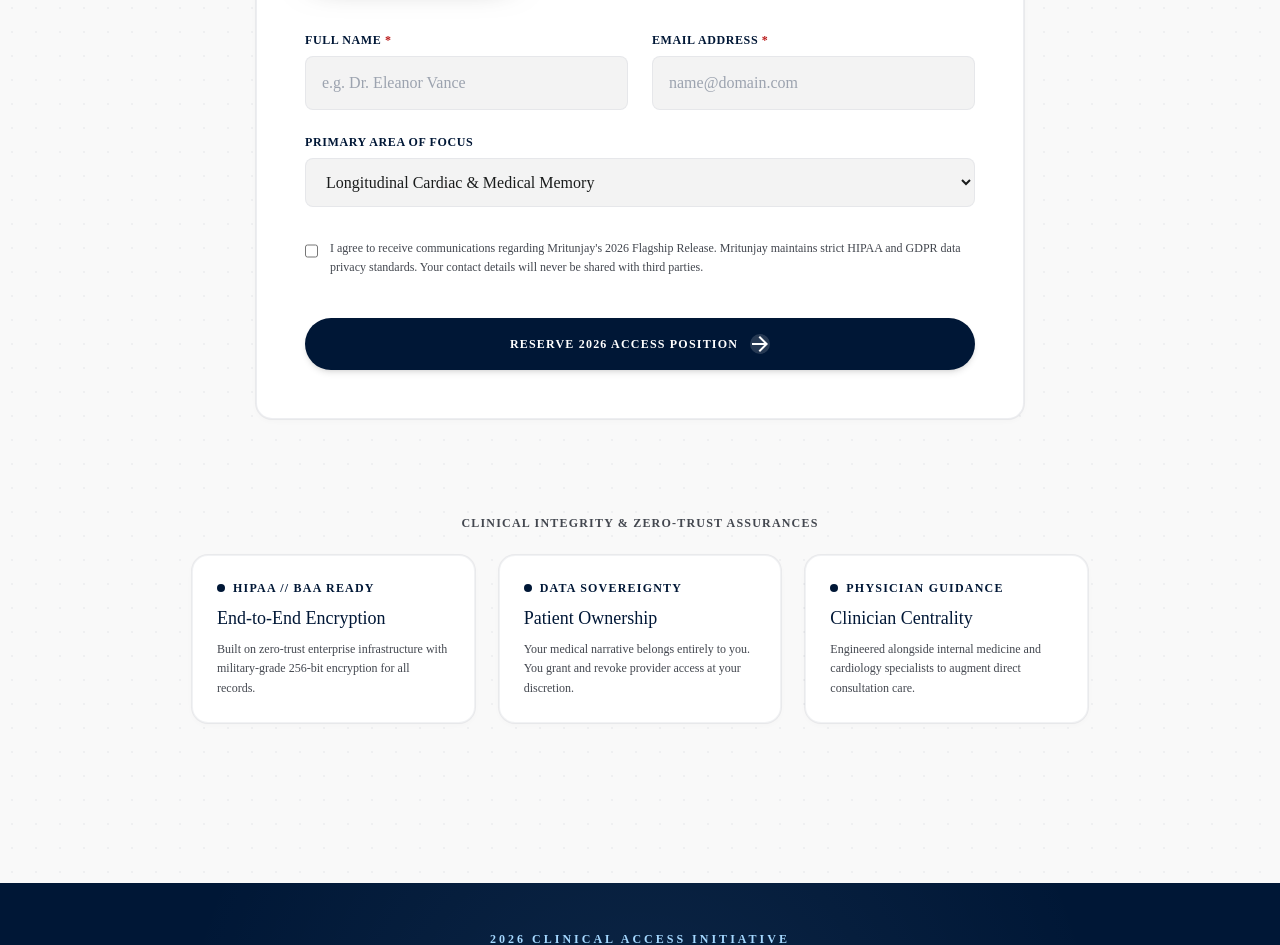
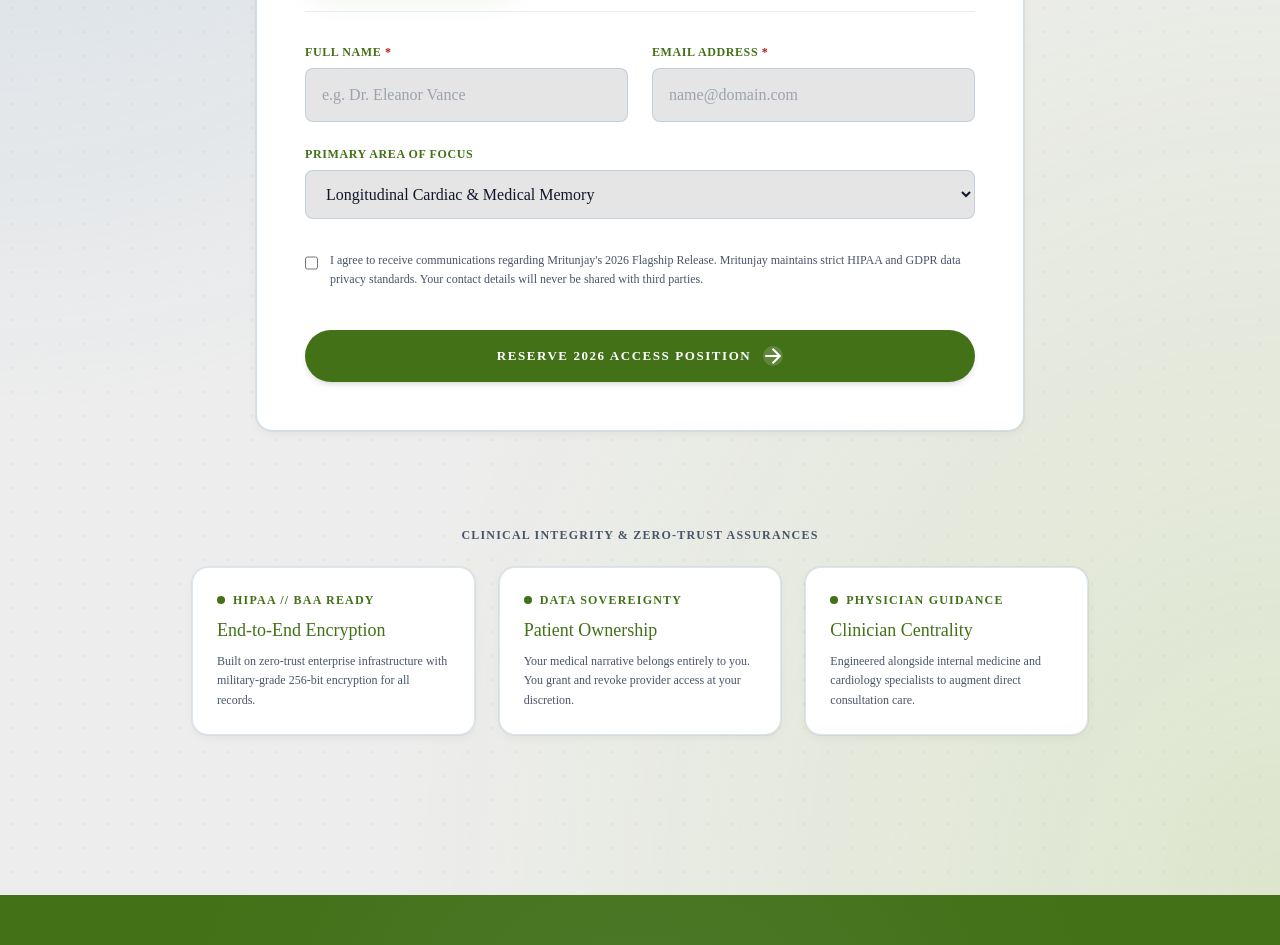
Before and after one commit to mrityunjay-health/mrityunjay-website, a Next.js app: page /waitlist in a window 1280 px wide. Shown: the part 700-1645 px from the top of the page. Built offline with nearby package versions, Linux system fonts and the light colour scheme.

Commit message:
update the theme now will design the background

```diff
--- a/app/globals.css
+++ b/app/globals.css
@@ -18,9 +18,9 @@
 }
 
 :root {
-  --background: #f9f9f9;
-  --foreground: #1a1c1c;
-  --primary: #001736;
+  --background: #EDEDED;
+  --foreground: #0F172A;
+  --primary: #437118;
 }
 
 html {
@@ -35,25 +35,28 @@ body {
 }
 
 ::selection {
-  background: #d6e3ff;
-  color: #001b3d;
+  background: #AFD06E;
+  color: #0F172A;
 }
 
 /* Background subtle clinical gradient */
 .bg-clinical-overlay {
-  background-color: #f9f9f9;
-  background-image: radial-gradient(rgba(0, 23, 54, 0.04) 1px, transparent 1px);
-  background-size: 24px 24px;
+  background-color: #EDEDED;
+  background-image:
+    radial-gradient(at 0% 0%, rgba(135, 174, 206, 0.35) 0px, transparent 50%),
+    radial-gradient(at 100% 100%, rgba(175, 208, 110, 0.25) 0px, transparent 50%),
+    radial-gradient(rgba(15, 23, 42, 0.05) 1px, transparent 1px);
+  background-size: 100% 100%, 100% 100%, 24px 24px;
 }
 
 /* Layer bridge gradient */
 .layer-bridge {
-  background: linear-gradient(to bottom, transparent, rgba(0, 23, 54, 0.02) 50%, transparent);
+  background: linear-gradient(to bottom, transparent, rgba(15, 23, 42, 0.03) 50%, transparent);
 }
 
 /* Artifact shadow */
 .artifact-shadow {
-  box-shadow: 0 4px 24px -12px rgba(0, 23, 54, 0.12), 0 0 0 1px rgba(209, 213, 219, 0.3);
+  box-shadow: 0 4px 24px -12px rgba(15, 23, 42, 0.1), 0 0 0 1px rgba(135, 174, 206, 0.2);
 }
 
 /* Scroll-reveal animation */
@@ -81,9 +84,14 @@ body {
   display: inline-block;
   width: 0.125rem;
   height: 1.25rem;
-  background: #001736;
+  background: #437118;
   margin-left: 0.25rem;
   vertical-align: middle;
+}
+
+/* Recolor black logo to Forest Green (#437118) */
+.theme-logo-filter {
+  filter: brightness(0) saturate(100%) invert(35%) sepia(87%) saturate(464%) hue-rotate(50deg) brightness(98%) contrast(92%);
 }
 @keyframes blink {
   50% { opacity: 0; }
--- a/app/thank-you/page.tsx
+++ b/app/thank-you/page.tsx
@@ -15,7 +15,7 @@ export default function ThankYou() {
             <img
               src="/logo_transparent.png"
               alt="Mritunjay Logo"
-              className="h-24 sm:h-28 w-auto object-contain drop-shadow-sm"
+              className="h-20 sm:h-24 w-auto object-contain theme-logo-filter drop-shadow-sm"
             />
           </div>
 
--- a/components/chat-interface.tsx
+++ b/components/chat-interface.tsx
@@ -115,7 +115,7 @@ export function ChatInterface(): ReactElement {
                   animate={{ opacity: 1, y: 0 }}
                   exit={{ opacity: 0, y: -10 }}
                   transition={{ duration: 0.3, ease: "easeOut" }}
-                  className="space-y-6 max-w-3xl mx-auto h-[1050px] sm:h-[850px] lg:h-[650px]"
+                  className="space-y-6 max-w-3xl mx-auto"
                 >
                   {/* Dialogue Stream */}
                   <div className="space-y-4">
--- a/components/contact.tsx
+++ b/components/contact.tsx
@@ -147,8 +147,8 @@ export function Contact(): ReactElement {
               <input type="hidden" name="Inquiry Type" value={inquiryType} />
 
               {!currentIsSignedIn ? (
-                <div className="flex flex-col items-center justify-center py-10 space-y-5 bg-surface-container-low border border-data-node/30 rounded-xl">
-                  <p className="font-body-md text-sm text-secondary text-center px-4">
+                <div className="flex flex-col items-center justify-center py-10 space-y-5 bg-surface-bright border border-dashed border-outline-variant rounded-xl">
+                  <p className="font-body-md text-sm text-on-surface-variant text-center px-4">
                     Please sign in to verify your identity before sending a direct message.
                   </p>
                   <div className="flex justify-center">
@@ -158,7 +158,7 @@ export function Contact(): ReactElement {
                         console.error("Login Failed");
                       }}
                       shape="pill"
-                      theme="filled_blue"
+                      theme="outline"
                       text="signin_with"
                     />
                   </div>
--- a/components/footer.tsx
+++ b/components/footer.tsx
@@ -60,7 +60,7 @@ export function Footer(): ReactElement {
                 <img
                   src="/logo_transparent.png"
                   alt="Mritunjay Logo"
-                  className="h-14 w-auto object-contain"
+                  className="h-14 w-auto object-contain theme-logo-filter"
                 />
               </Link>
               <p className="font-body-md text-secondary leading-relaxed">
--- a/components/how-it-works.tsx
+++ b/components/how-it-works.tsx
@@ -134,7 +134,7 @@ function ArtifactCard({
   readonly totalSteps: number;
 }): ReactElement {
   return (
-    <div className="bg-clinical-white border border-data-node/40 rounded-2xl sm:rounded-3xl shadow-double-bezel overflow-hidden p-5 sm:p-7 h-full flex flex-col justify-between">
+    <div className="bg-clinical-white border border-data-node/40 rounded-2xl sm:rounded-3xl shadow-double-bezel overflow-hidden p-5 sm:p-7 flex flex-col justify-between h-auto lg:h-full min-h-[320px]">
       <div>
         <div className="flex items-center justify-between pb-4 border-b border-data-node/20 mb-5">
           <div className="flex items-center gap-2">
--- a/components/nav.tsx
+++ b/components/nav.tsx
@@ -28,8 +28,8 @@ export function Nav(): ReactElement {
       <header
         className={`fixed top-0 w-full z-50 transition-all duration-300 ${
           isScrolled
-            ? "bg-clinical-white/90 backdrop-blur-md shadow-double-bezel border-b border-data-node/30"
-            : "bg-clinical-white/70 backdrop-blur-sm border-b border-data-node/10"
+            ? "bg-clinical-white/95 backdrop-blur-md shadow-[0_4px_20px_-2px_rgba(67,113,24,0.2)] border-b border-[#437118]/30"
+            : "bg-clinical-white/70 backdrop-blur-sm border-b border-[#437118]/10"
         }`}
       >
         <div className="max-w-container-max mx-auto px-4 sm:px-6 md:px-gutter flex justify-between items-center h-16 lg:h-[4.5rem]">
@@ -41,7 +41,7 @@ export function Nav(): ReactElement {
             <img
               src="/logo_transparent.png"
               alt="Mritunjay Logo"
-              className="h-14 lg:h-16 w-auto object-contain transition-transform duration-500 ease-out group-hover:scale-110 group-active:scale-95"
+              className="h-14 lg:h-16 w-auto object-contain transition-transform duration-500 ease-out group-hover:scale-110 group-active:scale-95 theme-logo-filter"
             />
           </Link>
 
--- a/tailwind.config.ts
+++ b/tailwind.config.ts
@@ -8,31 +8,31 @@ const config: Config = {
   theme: {
     extend: {
       colors: {
-        "outline-variant": "#c4c6d0",
-        "secondary-container": "#d9e1e3",
-        "data-node": "#D1D5DB",
-        "inverse-primary": "#a9c7ff",
-        "on-surface-variant": "#43474f",
-        "surface-variant": "#e2e2e2",
-        "on-background": "#1a1c1c",
-        "ink-black": "#1A1A1A",
-        "outline": "#747780",
-        "on-surface": "#1a1c1c",
+        "outline-variant": "#E2E8F0",
+        "secondary-container": "#F1F5F9",
+        "data-node": "#87AECE", // Sky Blue
+        "inverse-primary": "#F8FAFC",
+        "on-surface-variant": "#475569", // Slate 600 for subtitles
+        "surface-variant": "#F1F5F9",
+        "on-background": "#0F172A", // Slate 900 for premium dark text
+        "ink-black": "#0F172A",
+        "outline": "#87AECE", // Sky Blue
+        "on-surface": "#0F172A",
         "error": "#ba1a1a",
-        "surface-bright": "#f9f9f9",
-        "memory-glow": "#A5D8FF",
+        "surface-bright": "#FFFFFF",
+        "memory-glow": "#AFD06E", // Lime Green
         "primary": {
-          DEFAULT: "#001736",
-          fixed: "#d6e3ff",
-          container: "#002b5b",
+          DEFAULT: "#437118", // Forest Green for buttons
+          fixed: "#AFD06E", // Lime Green
+          container: "#87AECE", // Sky Blue
         },
-        "secondary": "#586062",
-        "background": "#f9f9f9",
+        "secondary": "#334155", // Slate 700
+        "background": "#EDEDED", // The original requested Light Gray
         "surface": {
-          DEFAULT: "#f9f9f9",
-          container: "#eeeeee",
-          "container-low": "#f3f3f3",
-          dim: "#dadada",
+          DEFAULT: "#EDEDED",
+          container: "#FFFFFF",
+          "container-low": "#E5E5E5",
+          dim: "#D4D4D4",
         },
         "clinical-white": "#FFFFFF",
       },
@@ -48,9 +48,9 @@ const config: Config = {
         full: "9999px",
       },
       boxShadow: {
-        "double-bezel": "0 0 0 1px rgba(0, 23, 54, 0.06), 0 2px 8px -2px rgba(0, 0, 0, 0.04), inset 0 1px 0 0 rgba(255, 255, 255, 0.9)",
-        "double-bezel-dark": "0 0 0 1px rgba(255, 255, 255, 0.12), 0 12px 36px -12px rgba(0, 0, 0, 0.6), inset 0 1px 0 0 rgba(255, 255, 255, 0.2)",
-        "artifact": "0 4px 20px -2px rgba(0, 23, 54, 0.06), 0 0 0 1px rgba(209, 213, 219, 0.4)",
+        "double-bezel": "0 0 0 1px rgba(15, 23, 42, 0.05), 0 4px 12px -2px rgba(15, 23, 42, 0.05), inset 0 1px 0 0 rgba(255, 255, 255, 1)",
+        "double-bezel-dark": "0 0 0 1px rgba(67, 113, 24, 0.1), 0 12px 32px -8px rgba(67, 113, 24, 0.15), inset 0 1px 0 0 rgba(255, 255, 255, 0.8)",
+        "artifact": "0 4px 20px -2px rgba(15, 23, 42, 0.05), 0 0 0 1px rgba(135, 174, 206, 0.3)",
       },
       spacing: {
         "margin-mobile": "20px",
@@ -73,14 +73,14 @@ const config: Config = {
         serif: ["Times New Roman", "Times", "serif"],
       },
       fontSize: {
-        "headline-lg": ["48px", { lineHeight: "56px", letterSpacing: "-0.01em", fontWeight: "400" }],
-        "body-lg": ["20px", { lineHeight: "32px", fontWeight: "400" }],
-        "label-caps": ["12px", { lineHeight: "16px", letterSpacing: "0.1em", fontWeight: "600" }],
-        "headline-lg-mobile": ["36px", { lineHeight: "44px", fontWeight: "400" }],
-        "display-hero": ["84px", { lineHeight: "92px", letterSpacing: "-0.02em", fontWeight: "400" }],
-        "body-md": ["16px", { lineHeight: "24px", fontWeight: "400" }],
-        quote: ["28px", { lineHeight: "42px", fontWeight: "300" }],
-        "headline-md": ["32px", { lineHeight: "40px", fontWeight: "400" }],
+        "headline-lg": ["52px", { lineHeight: "60px", letterSpacing: "-0.01em", fontWeight: "400" }],
+        "body-lg": ["22px", { lineHeight: "34px", fontWeight: "400" }],
+        "label-caps": ["13px", { lineHeight: "18px", letterSpacing: "0.12em", fontWeight: "600" }],
+        "headline-lg-mobile": ["40px", { lineHeight: "48px", fontWeight: "400" }],
+        "display-hero": ["92px", { lineHeight: "100px", letterSpacing: "-0.02em", fontWeight: "400" }],
+        "body-md": ["17px", { lineHeight: "26px", fontWeight: "400" }],
+        quote: ["32px", { lineHeight: "46px", fontWeight: "300" }],
+        "headline-md": ["36px", { lineHeight: "44px", fontWeight: "400" }],
       },
       maxWidth: {
         "container-max": "1280px",
```
Also changed, not shown: components/living-cell-background.tsx (+30 -30 lines).
